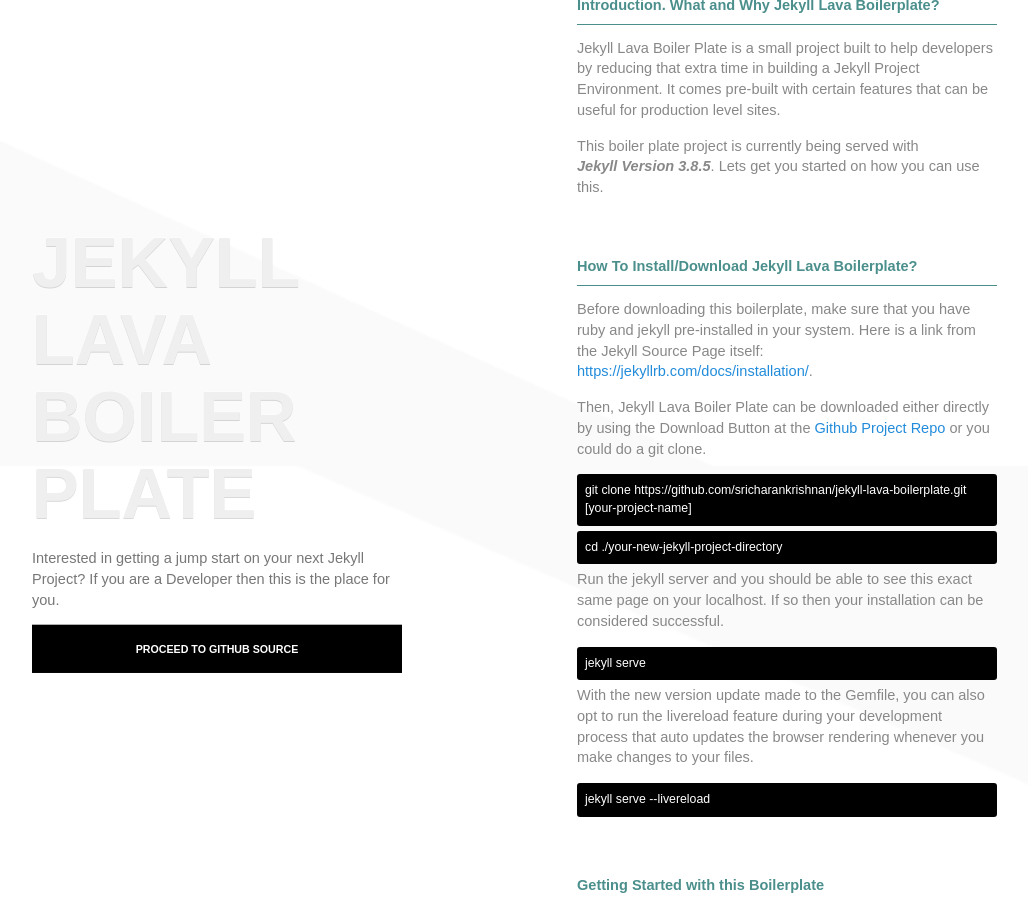
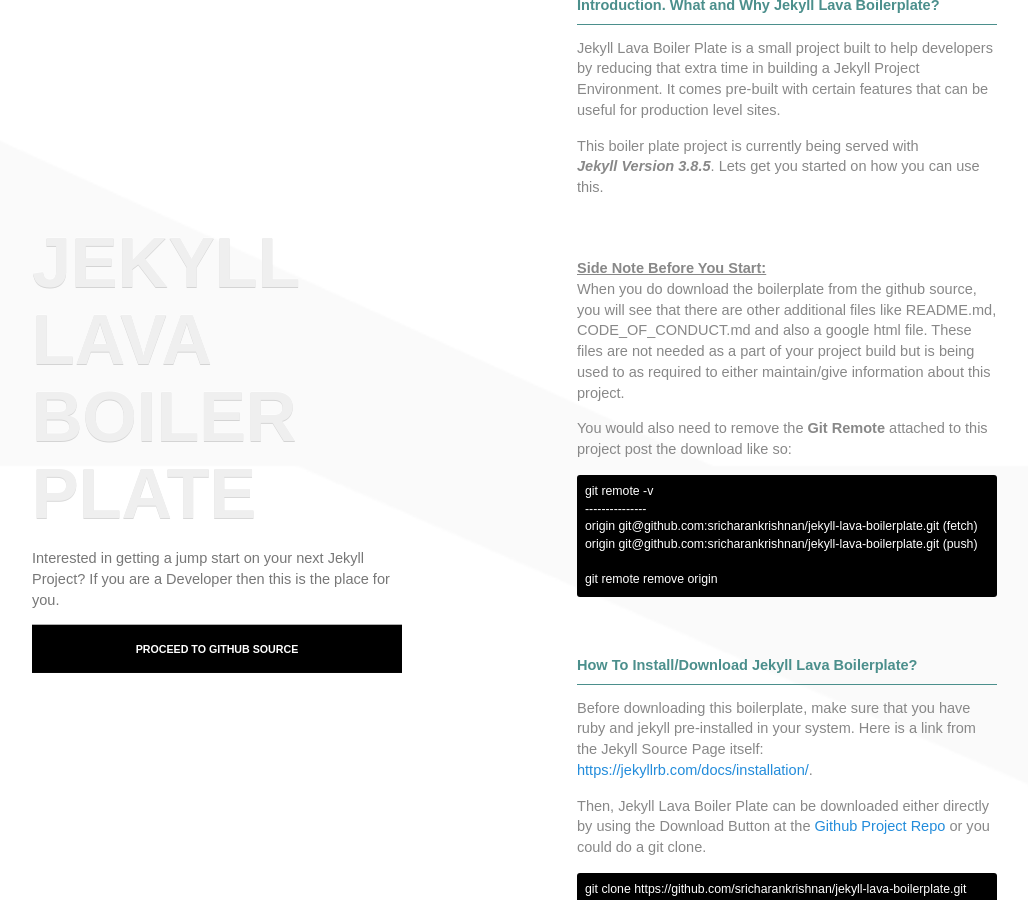
Before and after one commit to sricharankrishnan/click-image-play-youtube-video, a Jekyll site: the page built from index.html, in a window 1280 px wide and 900 px high, scrolled down 434 px. Shown: the whole window, without its empty margins (103-1131 px from the left). Built offline with Jekyll 4.4.1, drawn with Linux system fonts in a browser that asks for light colours.

Commit message:
Google search requirements updates

```diff
--- /dev/null
+++ b/googleac250e85da349e6d.html
@@ -0,0 +1 @@
+google-site-verification: googleac250e85da349e6d.html
--- a/index.html
+++ b/index.html
@@ -50,6 +50,24 @@
     <p>This boiler plate project is currently being served with <br/><b><em>Jekyll Version 3.8.5</em></b>. Lets get you started on how you can use this.</p>
   </section>
   <!--Introduction Details Ends Here-->
+
+  <!--Additional Notes-->
+  <section class="contentSection">
+    <p><strong><u>Side Note Before You Start:</u></strong><br/>
+    When you do download the boilerplate from the github source, you will see that there are other additional files like README.md, CODE_OF_CONDUCT.md and also a
+    google html file. These files are not needed as a part of your project build but is being used to as required to either maintain/give information about this
+    project.</p>
+    <p>You would also need to remove the <strong>Git Remote</strong> attached to this project post the download like so:</p>
+    <div class="terminalCode">
+      git remote -v<br/>
+      ---------------<br/>
+      origin  git@github.com:sricharankrishnan/jekyll-lava-boilerplate.git (fetch)<br/>
+      origin  git@github.com:sricharankrishnan/jekyll-lava-boilerplate.git (push)
+      <br/><br/>
+      git remote remove origin
+    </div>
+  </section>
+  <!--Additional Notes-->
 
   <!--Installation and Download Starts Here-->
   <section class="contentSection" id="section2">
```
